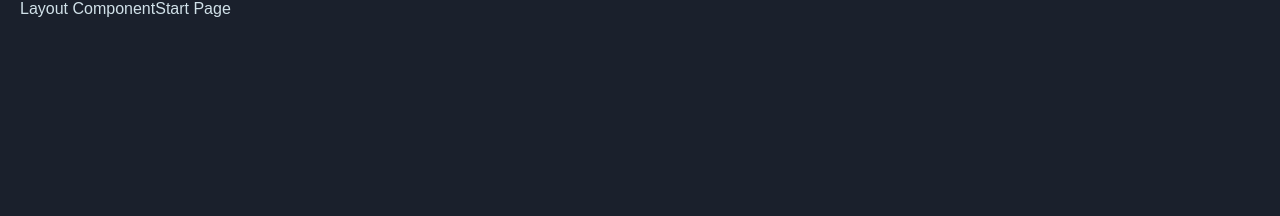
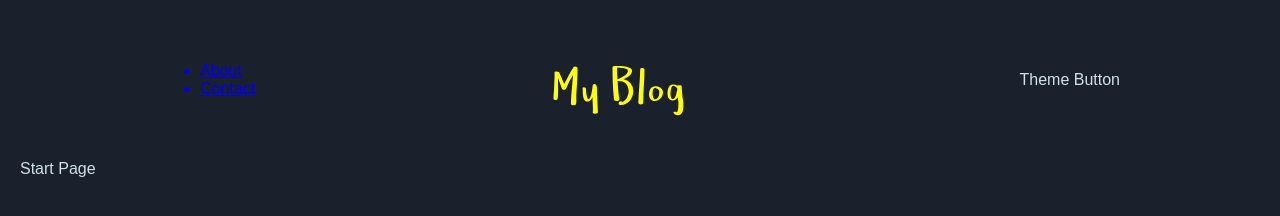
Before and after one commit to yashgupta18/gatsby-blog, a Gatsby site: page / in a window 1280 px wide. Built offline with nearby package versions, Linux system fonts and the light colour scheme; Gatsby itself is replaced by a stand-in of ours.

Commit message:
Added Header and Menu component

```diff
--- /dev/null
+++ b/src/components/Header/Header.styles.js
@@ -0,0 +1,22 @@
+import styled from 'styled-components'
+
+export const Wrapper = styled.div`
+    display: flex;
+    align-items:center;
+    justify-content: space-between;
+    max-width: 960px;
+    height: 70px;
+    margin: 20px auto;
+
+    @media screen and (min-width:768px){
+        height: 120px;
+    }
+`
+
+export const Logo = styled.img`
+    max-width: 100px;
+
+    @media screen and (min-width:768px){
+        max-width: 250px;
+    }
+`
--- /dev/null
+++ b/src/components/Header/index.js
@@ -0,0 +1,23 @@
+import React from 'react'
+import { Link } from 'gatsby'
+//Components
+import Menu from 'components/Menu'
+
+//styles
+import {Wrapper, Logo} from './Header.styles'
+//Hooks
+import { useConfigQuery } from 'hooks/useConfigQuery'
+const Header = ({siteTitle=``}) => {
+    const siteConfig=useConfigQuery()
+    return (
+		<Wrapper>
+			<Menu items={siteConfig.menu} />
+			<Link to="/">
+				<Logo src={siteConfig.logo.publicURL} alt={siteTitle} />
+			</Link>
+			<div>Theme Button</div>
+		</Wrapper>
+    )
+}
+
+export default Header
--- a/src/components/Layout/index.js
+++ b/src/components/Layout/index.js
@@ -1,18 +1,19 @@
 import React from 'react'
 import { ThemeProvider } from 'styled-components'
 
+//Components
+import Header from 'components/Header'
 //styles
 import { GlobalStyles, lightTheme, darkTheme } from 'styles/GlobalStyles'
 //Hooks
 import {useMetaDataQuery}  from "hooks/useMetaDataQuery"
-
 const Layout = ({ children }) => {
     const data=useMetaDataQuery()
-    console.log(data);
+    // console.log(data)
     return (
         <ThemeProvider theme={darkTheme}>
             <GlobalStyles />
-            Layout Component
+            <Header siteTitle={data.title} />
             {children}
         </ThemeProvider>
     )
--- /dev/null
+++ b/src/components/Menu/index.js
@@ -0,0 +1,16 @@
+import React from 'react'
+import { Link } from 'gatsby'
+
+const Menu = ({items}) => {
+    return (
+        <ul>
+            {items.map((item) => (
+                <Link to={item.link} activeClassName="active">
+                    <li key={item.id}>{item.name}</li>
+                </Link>
+            ))}
+        </ul>
+    )
+}
+
+export default Menu
--- /dev/null
+++ b/src/content/siteconfig.md
@@ -0,0 +1,11 @@
+---
+type: 'config'
+logo: '../images/blog-logo.svg'
+menu:
+    - id: 'menu-item-1'
+      name: 'About'
+      link: '/about'
+    - id: 'menu-item-2'
+      name: 'Contact'
+      link: '/contact'
+---
--- /dev/null
+++ b/src/hooks/useConfigQuery.js
@@ -0,0 +1,21 @@
+import { useStaticQuery, graphql } from "gatsby"
+
+export const useConfigQuery = () => {
+    const data = useStaticQuery(graphql`
+        query ConfigQuery {
+            markdownRemark(frontmatter: {type: {eq: "config"}}) {
+                frontmatter {
+                    logo {
+                        publicURL
+                    }
+                    menu {
+                        id
+                        link
+                        name
+                    }
+                }
+            }
+        }
+    `)
+    return data.markdownRemark.frontmatter
+}
```
Also changed, not shown: src/images/blog-logo.svg (added).
